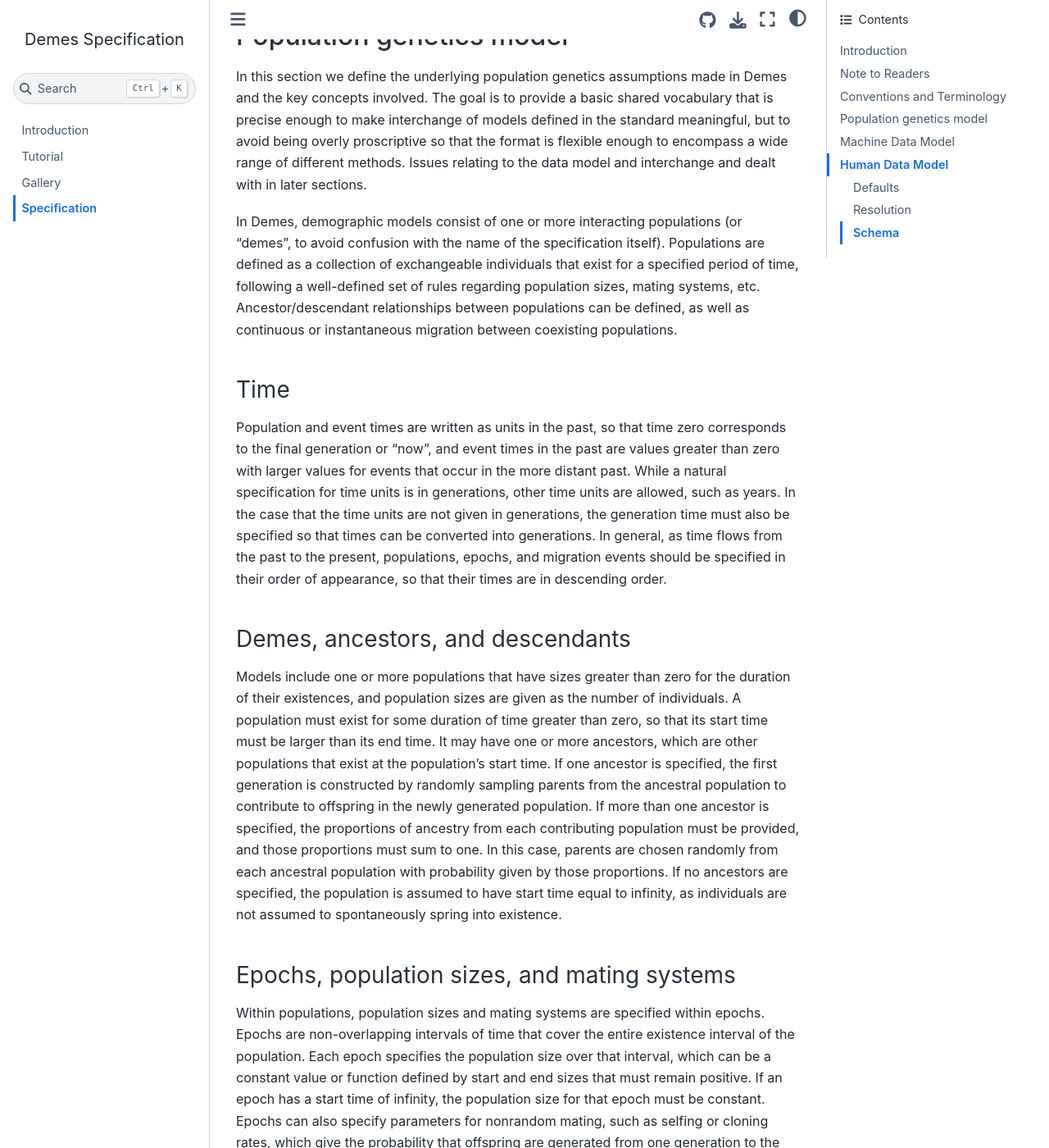
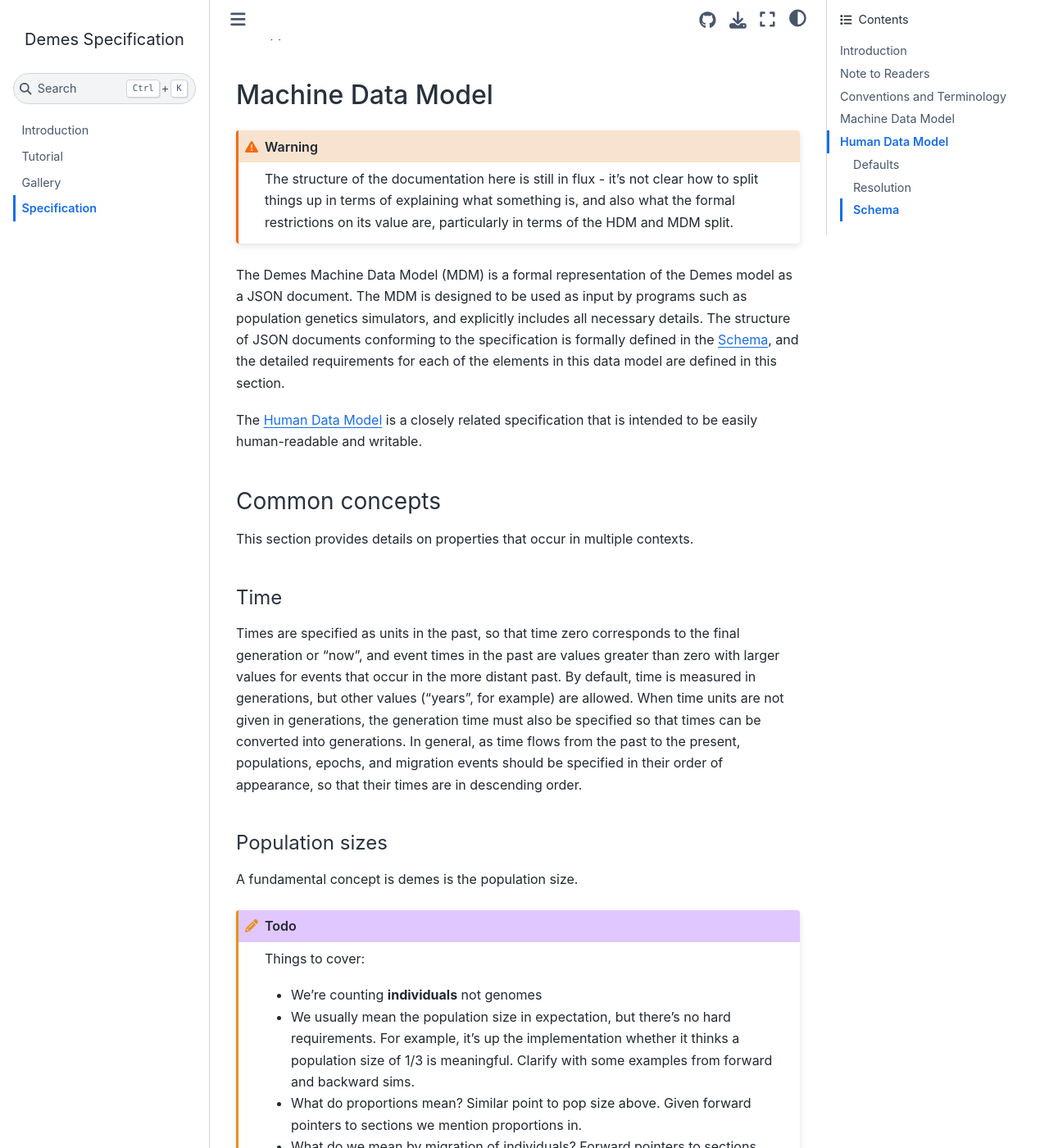
Before and after one commit to popsim-consortium/demes-spec, a Jupyter Book: the page built from docs/specification.md, in a window 1280 px wide and 1400 px high, scrolled down 1708 px. Shown: the whole window at 82% size. Built offline with Jupyter Book 1.0.4 settings and Sphinx 7.4.7 and the Sphinx Book theme 1.1.4, drawn with Linux system fonts in a browser that asks for light colours; some of the changed text lies outside the part shown.

Commit message:
Move popgen model into MDM

```diff
--- a/docs/specification.md
+++ b/docs/specification.md
@@ -11,6 +11,11 @@
 the data model used for interchange and the required behaviour
 of implementations.
 
+The Demes standard is largely agnostic to the processes that occur
+within populations, and provides a minimal set of parameters that
+can accommodate a wide spectrum of population genetic models.
+
+
 :::{admonition} Who is this specification for?
 This specification is intended to provide a detailed and definitive resource
 for the following groups:
@@ -73,96 +78,6 @@
 the format's native encoding for infinite-valued numbers must also be
 supported.
 
-(sec_spec_popgen)=
-## Population genetics model
-
-In this section we define the underlying population genetics assumptions made
-in Demes and the key concepts involved. The goal is to provide a basic shared
-vocabulary that is precise enough to make interchange of models defined in the
-standard meaningful, but to avoid being overly proscriptive so that the format
-is flexible enough to encompass a wide range of different methods. Issues
-relating to the data model and interchange and dealt with in later sections.
-
-In Demes, demographic models consist of one or more interacting populations (or
-"demes", to avoid confusion with the name of the specification itself).
-Populations are defined as a collection of exchangeable individuals that exist
-for a specified period of time, following a well-defined set of rules regarding
-population sizes, mating systems, etc. Ancestor/descendant relationships
-between populations can be defined, as well as continuous or instantaneous
-migration between coexisting populations.
-
-(sec_spec_popgen_time)=
-### Time
-
-Population and event times are written as units in the past, so that time zero
-corresponds to the final generation or "now", and event times in the past are
-values greater than zero with larger values for events that occur in the more
-distant past. While a natural specification for time units is in generations,
-other time units are allowed, such as years. In the case that the time units
-are not given in generations, the generation time must also be specified so
-that times can be converted into generations. In general, as time flows from
-the past to the present, populations, epochs, and migration events should be
-specified in their order of appearance, so that their times are in descending
-order.
-
-(sec_spec_popgen_deme)=
-### Demes, ancestors, and descendants
-
-Models include one or more populations that have sizes greater than zero for
-the duration of their existences, and population sizes are given as the number
-of individuals. A population must exist for some duration of time greater than
-zero, so that its start time must be larger than its end time. It may have one
-or more ancestors, which are other populations that exist at the population's
-start time. If one ancestor is specified, the first generation is constructed
-by randomly sampling parents from the ancestral population to contribute to
-offspring in the newly generated population. If more than one ancestor is
-specified, the proportions of ancestry from each contributing population must
-be provided, and those proportions must sum to one. In this case, parents are
-chosen randomly from each ancestral population with probability given by those
-proportions. If no ancestors are specified, the population is assumed to have
-start time equal to infinity, as individuals are not assumed to spontaneously
-spring into existence.
-
-(sec_spec_popgen_epochs)=
-### Epochs, population sizes, and mating systems
-
-Within populations, population sizes and mating systems are specified within
-epochs. Epochs are non-overlapping intervals of time that cover the entire
-existence interval of the population. Each epoch specifies the population size
-over that interval, which can be a constant value or function defined by start
-and end sizes that must remain positive.  If an epoch has a start time of
-infinity, the population size for that epoch must be constant. Epochs can also
-specify parameters for nonrandom mating, such as selfing or cloning rates,
-which give the probability that offspring are generated from one generation to
-the next by self-fertilisation or cloning of an individual. Selfing and cloning
-rates take values between zero and one, and their sum must be less than one.
-
-:::{warning} Selfing and cloning rate definitions may change.
-See related issues
-[here](https://github.com/popsim-consortium/demes-spec/issues/33) and
-[here](https://github.com/popsim-consortium/demes-spec/issues/43).
-:::
-
-(sec_spec_popgen_migration)=
-### Migrations
-
-Finally, individuals in a population may have parents from a different
-population through migrations. These can be defined as continuous migration
-rates over time intervals for which populations coexist or through
-instantaneous (or pulse) migration events at a given time. Continuous migration
-rates are defined as the probability that parents in the "destination"
-population are chosen from the "source" population.  Migration rates are thus
-per generation and must be less than one. Furthermore, if more than one source
-population have continuous migration into the same destination population, the
-sum of those migration rates must also be less than one, as rates define
-probabilities. The probability that parents come from the same population is
-just one minus the sum of incoming migration rates. On the other hand, pulse
-migration events specify the instantaneous replacement of a given fraction of
-individuals in a destination population by individuals with parents from
-a source population.  The fraction must be between zero and one, and if more
-than one pulse occurs at the same time, those replacement events are applied
-sequentially in the order that they are specified in the model.
-
 (sec_spec_mdm)=
 ## Machine Data Model
 
@@ -173,13 +88,19 @@
 in terms of the HDM and MDM split.
 :::
 
-The Demes Machine Data Model (MDM) is a formal representation of the
-{ref}`sec_spec_popgen` as a JSON document. The HDM is designed to be
+The Demes Machine Data Model (MDM) is a
+formal representation of the Demes model as
+a JSON document.
+The MDM is designed to be
 used as input by programs such as population genetics simulators,
-and explicitly includes all necessary details. The structure of JSON
+and explicitly includes all necessary details.
+The structure of JSON
 documents conforming to the specification is formally defined
 in the {ref}`sec_spec_mdm_schema`, and the detailed requirements for each of the
 elements in this data model are defined in this section.
+
+The {ref}`sec_spec_hdm` is a closely related specification that is intended
+to be easily human-readable and writable.
 
 (sec_spec_defs_common)=
 
@@ -188,17 +109,43 @@
 This section provides details on properties that occur in multiple
 contexts.
 
-start_time
-: The oldest time of a time interval (numerical upper bound).
+(sec_spec_mdm_time)=
+#### Time
 
-end_time
-: The youngest time of a time interval (numerical lower bound).
+Times are specified as units in the past, so that time zero
+corresponds to the final generation or "now", and event times in the past are
+values greater than zero with larger values for events that occur in the more
+distant past.
+By default, time is measured in generations, but other values ("years",
+for example) are allowed.
+When time units
+are not given in generations, the generation time must also be specified so
+that times can be converted into generations. In general, as time flows from
+the past to the present, populations, epochs, and migration events should be
+specified in their order of appearance, so that their times are in descending
+order.
+
+(sec_spec_mdm_population_sizes)=
+#### Population sizes
+
+A fundamental concept is demes is the population size.
+
+:::{todo}
+Things to cover:
+
+- We're counting **individuals** not genomes
+- We usually mean the population size in expectation, but there's
+  no hard requirements. For example, it's up the implementation whether it thinks
+  a population size of 1/3 is meaningful. Clarify with
+  some examples from forward and backward sims.
+- What do proportions mean? Similar point to pop size above. Given forward
+  pointers to sections we mention proportions in.
+- What do we mean by migration of individuals? Forward pointers to sections.
+:::
 
 ### MDM documents
 
 The top-level MDM document describes a single instance of a Demes model.
-Please see the {ref}`sec_spec_popgen` section for details about the
-population genetics assumptions underlying these model descriptions.
 
 Each MDM document contains the following list of properties. All
 properties MUST be specified, and additional properties MUST NOT be
@@ -222,23 +169,39 @@
   the ``generation_time`` MUST be specified.
 
 demes
-: The list of demes in the model. At least one deme MUST be specified.
-  Please see the section {ref}`below <sec_spec_mdm_deme>` for the
-  required properties of these objects.
+: The list of {ref}`demes<sec_spec_mdm_deme>` in the model.
+  At least one deme MUST be specified.
 
 pulses
-: The list of pulses in the model.
-  Please see the section {ref}`below <sec_spec_mdm_pulse>` for the
-  required properties of these objects.
+: The list of {ref}`pulses <sec_spec_mdm_pulse>` in the model.
 
 migrations
-: The list of migrations in the model.
-  Please see the section {ref}`below <sec_spec_mdm_migration>` for the
-  required properties of these objects.
+: The list of {ref}`migrations<sec_spec_mdm_migration>` in the model.
 
 (sec_spec_mdm_deme)=
 
 ### Deme
+
+A Deme is a single population (see the {ref}`sec_spec_terminology` for
+clarification of these two terms) that exists for some non-empty
+time interval. A population is defined operationally as some set
+of individuals that can be modelled by a set of fixed parameters
+over a series of {ref}`epochs<sec_spec_mdm_epoch>`.
+Population parameters are defined per epoch, and are defined in the
+{ref}`sec_spec_mdm_epoch` section below.
+
+A population may have one
+or more ancestors, which are other populations that exist at the population's
+start time. If one ancestor is specified, the first generation is constructed
+by randomly sampling parents from the ancestral population to contribute to
+offspring in the newly generated population.
+
+If more than one ancestor is
+specified, the proportions of ancestry from each contributing population must
+be provided, and those proportions must sum to one. In this case, parents are
+chosen randomly from each ancestral population with probability given by those
+proportions. If no ancestors are specified, the population is assumed to have
+start time equal to infinity.
 
 The deme may be a descendant of one or more demes in the graph, and may
 be an ancestor to others. The deme exists over the half-open time interval
@@ -270,10 +233,13 @@
   there is only one ancestor.
   The ``proportions`` must be ordered to correspond with the
   order of ``ancestors``. The proportions must sum to 1 (within a
-  reasonable tolerance, e.g. 1e-9).
+  reasonable tolerance, e.g. 1e-9). See the
+  {ref}`sec_spec_mdm_population_sizes` section for more details on
+  how these proportions should be interpreted.
 
 start_time
-: The most ancient time at which the deme exists, in ``time_units``
+: The most ancient {ref}`time<sec_spec_mdm_time>`
+  at which the deme exists, in ``time_units``
   before the present. Demes with no ancestors are root demes and must
   have an infinite ``start_time``. Otherwise, the ``start_time`` must
   correspond with the interval of existence
@@ -281,10 +247,9 @@
   be within the half-open interval ``(deme.start_time, deme.end_time]``
   for each deme in ``ancestors``.
 
-
 epochs
-: The list of epochs for this deme. There MUST be at least one epoch.
-  Please see the section {ref}`below <sec_spec_mdm_epoch>` for details.
+: The list of {ref}`epochs<sec_spec_mdm_epoch>` for this deme.
+  There MUST be at least one epoch.
 
 (sec_spec_mdm_epoch)=
 
@@ -295,8 +260,21 @@
 apply. The epoch's ``start_time`` is defined as the ``end_time`` of the
 previous epoch, or the deme's ``start_time`` if it is the first epoch.
 
+Each epoch specifies the population size
+over that interval, which can be a constant value or function defined by start
+and end sizes that must remain positive.  If an epoch has a start time of
+infinity, the population size for that epoch must be constant.
+
+Epochs can also
+specify parameters for nonrandom mating, such as selfing or cloning rates,
+which give the probability that offspring are generated from one generation to
+the next by self-fertilisation or cloning of an individual. Selfing and cloning
+rates take values between zero and one, and their sum must be less than one.
+
+
 end_time
-: The most recent time of the epoch, in ``time_units`` before the present.
+: The most recent {ref}`time<sec_spec_mdm_time>` of the epoch,
+  in ``time_units`` before the present.
 
 start_size
 : The population size at the epoch's ``start_time``.
@@ -341,11 +327,24 @@
   The ``proportions`` must be ordered to correspond with the order of
   ``sources``. The proportions must sum to less than or equal to 1
   (within a reasonable tolerance, e.g. 1e-9).
+  See the
+  {ref}`sec_spec_mdm_population_sizes` section for more details on
+  how proportions should be interpreted.
 
 
 (sec_spec_mdm_migration)=
 
 ### Migration
+
+Continuous migration
+rates are defined as the probability that parents in the "destination"
+population are chosen from the "source" population.  Migration rates are thus
+per generation and must be less than one. Furthermore, if more than one source
+population have continuous migration into the same destination population, the
+sum of those migration rates must also be less than one, as rates define
+probabilities. The probability that parents come from the same population is
+just one minus the sum of incoming migration rates.
+
 
 Continuous migration over the half-open time interval ``(start_time, end_time]``.
 If ``demes`` is specified, then migration shall be symmetric between all
```
Also changed, not shown: other parts of docs/specification.md (+10 -2 lines).
